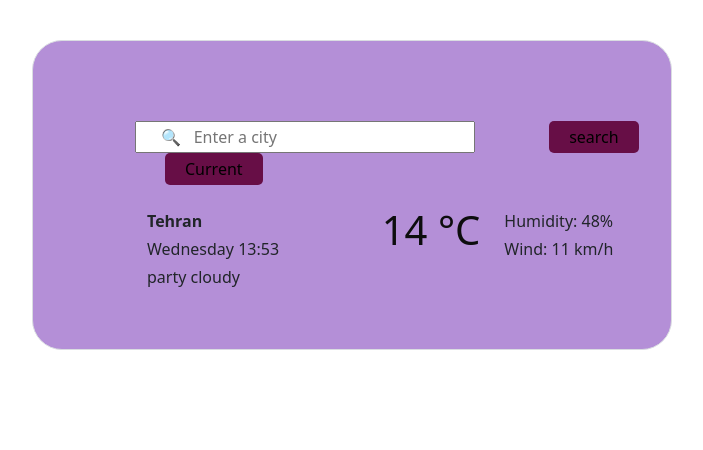
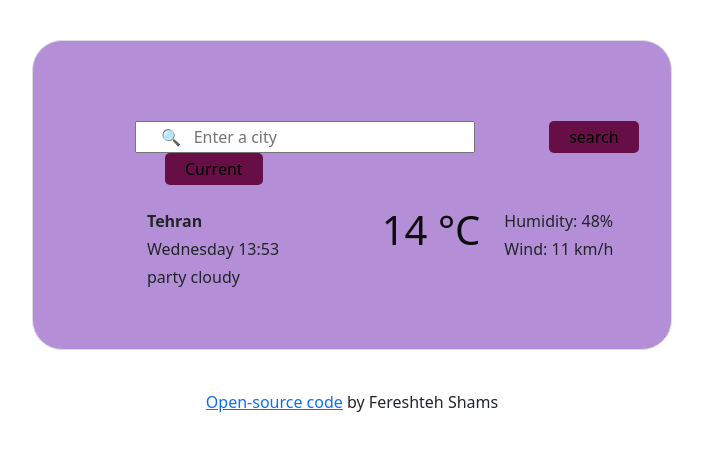
Before and after one commit to Fereshteh19/Search-Wheather, a plain HTML site: page index.html in a window 1280 px wide. Shown: the whole page, without its empty margins (288-991 px from the left). Drawn offline with nearby package versions, Linux system fonts and the light colour scheme.

Commit message:
add footer to HTML

```diff
--- a/index.html
+++ b/index.html
@@ -41,6 +41,7 @@
     </div>
         </div>
         </div>
+        <div class="footer"> <a href="https://github.com/Fereshteh19/wheather-app"> Open-source code</a> by Fereshteh Shams</div>
     </div>
 
     <script src="src/date.js"></script>
--- a/src/style.css
+++ b/src/style.css
@@ -88,3 +88,7 @@ div .row{
 .icon-party-cloudy{
     margin-top: -10px;
 }
+
+.footer{
+    text-align: center;
+}
```
